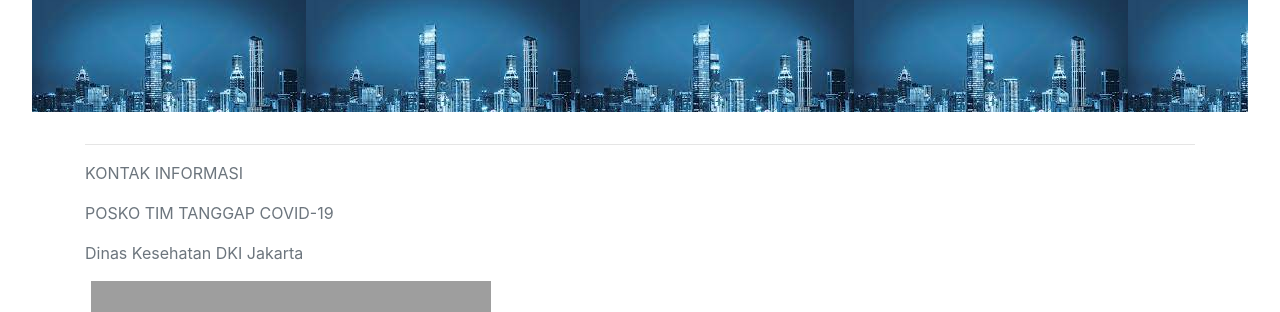
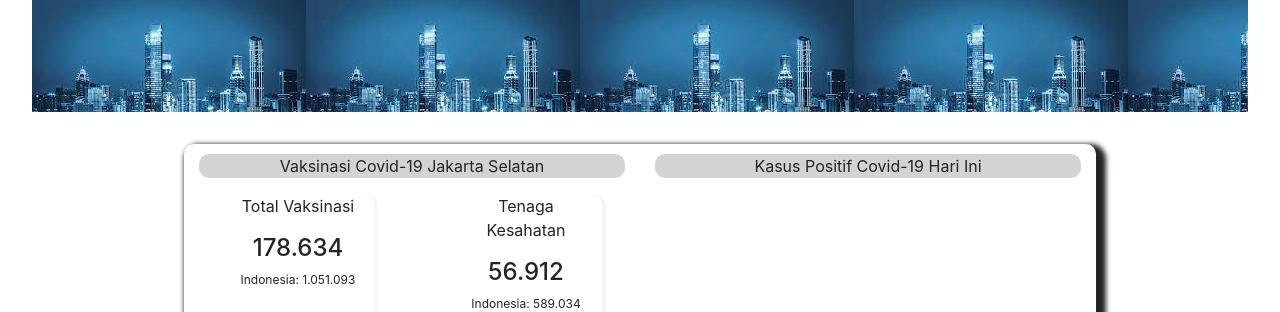
Before and after one commit to primetime49/bambank-pake-g, a CodeIgniter app: page /dtpl/ in a window 1280 px wide. Shown: the part 268-580 px from the top of the page. Run offline with CodeIgniter, Linux system fonts and the light colour scheme; some libraries are stand-ins or nearby versions; grey boxes are pictures that could not be loaded.

Commit message:
create section data

```diff
--- /dev/null
+++ b/application/views/layout/data.php
@@ -0,0 +1,43 @@
+<div class="container data">
+    <div class="row justify-content-md-center">
+        <div class="col-md-6">
+            <div id="title-wording-data">
+                <p>Vaksinasi Covid-19 Jakarta Selatan</p>
+            </div>
+            <div class="row justify-content-around data-row-1">
+                <div class="col-4 detail-data">
+                    <p style="text-align : center;font-size:16px">Total Vaksinasi</p>
+                    <h4 style="text-align : center">178.634</h4>
+                    <span><p style="text-align : center;font-size:12px">Indonesia: 1.051.093</p></span>
+                </div>
+                <div class="col-4 detail-data">
+                    <p style="text-align : center;font-size:16px">Tenaga Kesahatan</p>
+                    <h4 style="text-align : center">56.912</h4>
+                    <span><p style="text-align : center;font-size:12px">Indonesia: 589.034</p></span>
+                </div>
+            </div>
+
+            <div class="row justify-content-around data-row-2">
+                <div class="col-4 detail-data">
+                    <p style="text-align : center;font-size:16px">Lanjut Usia</p>
+                    <h4 style="text-align : center">99.088</h4>
+                    <span><p style="text-align : center;font-size:12px">Indonesia: 1.051.093</p></span>
+                </div>
+                <div class="col-4 detail-data">
+                    <p style="text-align : center;font-size:16px">Pelayanan Publik</p>
+                    <h4 style="text-align : center">99.000</h4>
+                    <span><p style="text-align : center;font-size:12px">Indonesia: 589.034</p></span>
+                </div>
+            </div>
+        </div>
+        <div class="col-md-6">
+            <div id="title-wording-data">
+                <p>Kasus Positif Covid-19 Hari Ini</p>
+            </div>
+        </div>
+    </div>
+    <hr>
+    <div>
+        <h4 style="text-align:center">Grafik</h4>
+    </div>
+</div
--- a/application/views/layout/footer.php
+++ b/application/views/layout/footer.php
@@ -1,6 +1,5 @@
 <footer id="footer-desktop">
     <div class="container">
-        <hr>
         <div class="row">
 			<div class="col align-self-start">
 				<p class="text-small text-muted" style="text-align : left">KONTAK INFORMASI</p>
@@ -16,7 +15,6 @@
 				<p style="font-size:10px">Pengunjung Saat ini : <b>150</b> | Hari ini : <b>3,872</b> | Minggu ini : <b>9,570</b> | Total : <b>236,986</b></p>
 			</div>
 		</div>
-
     </div>
      Copyright &copy; <?php echo date('Y'); ?>. Warganet.
 </footer>
--- a/application/views/layout/header.php
+++ b/application/views/layout/header.php
@@ -32,6 +32,31 @@
                     height: 300px;
                     color: #faf0f0;
                     text-shadow: 3px 2px rgb(99, 126, 151);
+              }
+
+               .data{
+                    box-shadow: 5px 5px 5px 5px;
+                   border-radius:10px;
+                   position:center;
+                   width:75%;
+              }
+
+              #title-wording-data{
+                   text-align : center;
+                   background-color: lightgrey;
+                   border-radius:10px;
+                   margin-top:10px;
+
+              }
+
+              .detail-data{
+                   background-color:white;
+                   box-shadow:2px 2px 2px 2px #F4F6F6;
+                   border-radius:10px;
+              }
+              .data-row-2{
+                    margin-top:20px;
+                    margin-bottom:20px;
               }
 
                footer {
@@ -85,11 +110,10 @@
 	</nav>
 
 	<div class="jumbotron jumbotron-fluid jumbo">
-
 	</div>
           <!-- Jquery dan Bootsrap JS -->
           <script src="<?= base_url('public/js/jquery.min.js') ?>"></script>
-               <script src="<?= base_url('public/js/bootstrap.min.js') ?>"></script>
+          <script src="<?= base_url('public/js/bootstrap.min.js') ?>"></script>
     </body>
 
     </html>
--- a/application/views/welcome_message.php
+++ b/application/views/welcome_message.php
@@ -11,13 +11,21 @@ defined('BASEPATH') OR exit('No direct script access allowed');
 </head>
 <body>
 
-<div id="container">
-	<?php $this->load->view('layout/header'); ?>
-</div>
-
-<div>
-	<?php $this->load->view('layout/footer'); ?>
-</div>
-
+<section class="section-header">
+	<div>
+		<?php $this->load->view('layout/header'); ?>
+	</div>
+</section>
+<section class="section-data">
+	<div>
+		<?php $this->load->view('layout/data'); ?>
+	</div>
+</section>
+<section class="section-footer">
+	<hr>
+	<div>
+		<?php $this->load->view('layout/footer'); ?>
+	</div>
+</section>
 </body>
 </html>
```
